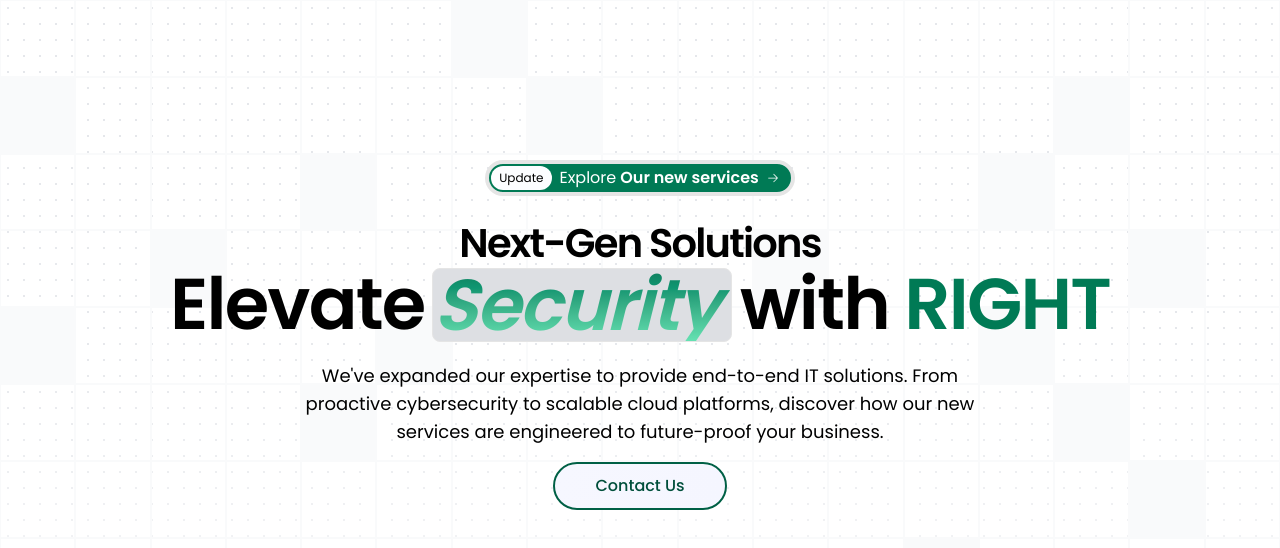
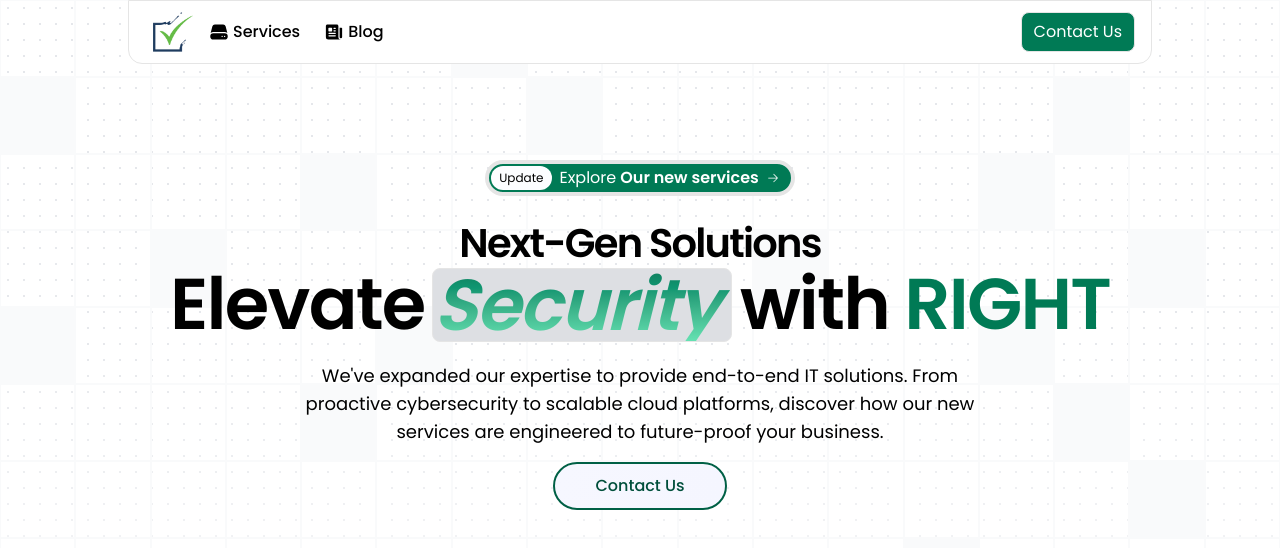
Before and after one commit to hazemhusseinv7/right, a Next.js app: page / in a window 1280 px wide. Shown: the top 548 px of the page. Built offline with nearby package versions, Linux system fonts and the light colour scheme; grey boxes are pictures that could not be loaded.

Commit message:
Added Header component

```diff
--- a/app/layout.tsx
+++ b/app/layout.tsx
@@ -1,6 +1,7 @@
 import type { Metadata } from "next";
 import { Poppins } from "next/font/google";
 import "./globals.css";
+import Header from "@/components/Header";
 
 const poppins = Poppins({
   variable: "--font-poppins",
@@ -19,8 +20,9 @@ export default function RootLayout({
   children: React.ReactNode;
 }>) {
   return (
-    <html lang="en">
+    <html lang="en" className="scroll-smooth">
       <body className={`${poppins.variable} font-poppins antialiased`}>
+        <Header />
         {children}
       </body>
     </html>
--- /dev/null
+++ b/components/Header.tsx
@@ -0,0 +1,136 @@
+"use client";
+import { useMediaQuery } from "@/hooks/use-media-query";
+import { cn } from "@/lib/utils";
+import { AlignJustify, X } from "lucide-react";
+import Image from "next/image";
+import Link from "next/link";
+import { usePathname } from "next/navigation";
+import { useState } from "react";
+import { HiServer, HiNewspaper } from "react-icons/hi2";
+import { Drawer } from "vaul";
+
+export function XIcon(props: React.SVGProps<SVGSVGElement>) {
+  return (
+    <svg
+      role="img"
+      viewBox="0 0 24 24"
+      xmlns="http://www.w3.org/2000/svg"
+      {...props}
+    >
+      <title>X</title>
+      <path d="M18.901 1.153h3.68l-8.04 9.19L24 22.846h-7.406l-5.8-7.584-6.638 7.584H.474l8.6-9.83L0 1.154h7.594l5.243 6.932ZM17.61 20.644h2.039L6.486 3.24H4.298Z" />
+    </svg>
+  );
+}
+
+const Header = () => {
+  const isMobile = useMediaQuery("(max-width: 992px)");
+  const pathname = usePathname();
+  const [isOpen, setIsOpen] = useState(false);
+
+  const navItems = [
+    { href: "#", label: "Services", icon: HiServer },
+    { href: "#", label: "Blog", icon: HiNewspaper },
+  ];
+  return (
+    <header className="w-full top-0 z-10 absolute lg:z-10 lg:flex lg:items-center lg:px-8 lg:py-0 text-primary-foreground">
+      <div className="flex md:max-w-screen-lg mx-auto w-full items-center relative justify-between  h-16 px-4  p-2 bg-white border dark:border-neutral-800 border-neutral-200   rounded-b-xl  dark:bg-zinc-950">
+        {isMobile && (
+          <Drawer.Root direction="left" open={isOpen} onOpenChange={setIsOpen}>
+            <Drawer.Trigger className="px-3 text-white h-10 grid place-content-center bg-linear-to-b from-emerald-600 from-100% to-emerald-700  w-fit rounded-lg">
+              <AlignJustify />
+            </Drawer.Trigger>
+            <Drawer.Portal>
+              <Drawer.Overlay className="fixed inset-0 bg-black/40 z-50" />
+              <Drawer.Content
+                className="left-2 top-2 bottom-2 fixed z-50 outline-none w-72 flex"
+                style={
+                  {
+                    "--initial-transform": "calc(100% + 8px)",
+                  } as React.CSSProperties
+                }
+              >
+                <div className="dark:bg-black bg-white border border-neutral-200 dark:border-neutral-800 p-2 h-full w-full grow flex flex-col rounded-[16px]">
+                  <div className="w-full flex justify-between mb-2">
+                    <Link href="/" className="  flex items-center pl-2">
+                      <div className="text-zinc-950 dark:text-white flex gap-2 items-center">
+                        <Image
+                          src="/logo/icon.png"
+                          width={40}
+                          height={40}
+                          alt="Logo"
+                          className="size-10"
+                        />
+                      </div>
+                    </Link>
+                    <button
+                      className="rounded-md w-fit bg-neutral-950 px-3 py-2.5 text-sm font-semibold text-white shadow-sm hover:bg-neutral-800 focus-visible:outline focus-visible:outline-2 focus-visible:outline-offset-2 focus-visible:outline-gray-600"
+                      onClick={() => setIsOpen(false)}
+                    >
+                      <X />
+                    </button>
+                  </div>
+                  {navItems.map((item) => (
+                    <Link
+                      key={item.href}
+                      href={item.href}
+                      className={cn(
+                        "cursor-pointer gap-1 select-none p-2 dark:hover:text-blue-200 hover:text-base-blue rounded-md transition-colors duration-200 flex items-center justify-start",
+                        pathname.startsWith(item.href) &&
+                          "dark:text-blue-200 dark:border dark:border-blue-950 text-base-blue dark:bg-neutral-900 bg-neutral-200"
+                      )}
+                    >
+                      <item.icon size={20} />
+                      <span>{item.label}</span>
+                    </Link>
+                  ))}
+                </div>
+              </Drawer.Content>
+            </Drawer.Portal>
+          </Drawer.Root>
+        )}
+        {!isMobile && (
+          <>
+            <nav className="flex gap-2 items-center font-medium">
+              <Link href="/" className="  flex items-center pl-2">
+                <div className="text-zinc-950 dark:text-white flex gap-2 items-center">
+                  <Image
+                    src="/logo/icon.png"
+                    width={40}
+                    height={40}
+                    alt="Logo"
+                    className="size-10"
+                  />
+                </div>
+              </Link>
+              {navItems.map((item) => (
+                <Link
+                  key={item.href}
+                  href={item.href}
+                  className={cn(
+                    "cursor-pointer gap-1 select-none p-2 dark:hover:text-blue-200 hover:text-base-blue text-black dark:text-white  rounded-md transition-colors duration-200 flex items-center justify-center",
+                    pathname.startsWith(item.href) &&
+                      "dark:text-blue-200 dark:border dark:border-blue-950 text-base-blue dark:bg-neutral-900 bg-neutral-200"
+                  )}
+                >
+                  <item.icon size={20} />
+                  <span>{item.label}</span>
+                </Link>
+              ))}
+            </nav>
+          </>
+        )}
+        <nav className="flex items-center gap-2">
+          <Link
+            href="#"
+            className=" bg-emerald-700 text-white border dark:border-neutral-800 border-neutral-200 h-10 items-center flex justify-center px-3 rounded-md"
+          >
+            Contact Us
+          </Link>
+        </nav>
+      </div>
+    </header>
+  );
+};
+
+export default Header;
--- a/eslint.config.mjs
+++ b/eslint.config.mjs
@@ -13,6 +13,11 @@ const eslintConfig = defineConfig([
     "build/**",
     "next-env.d.ts",
   ]),
+  {
+    rules: {
+      "@typescript-eslint/no-explicit-any": "off",
+    },
+  },
 ]);
 
 export default eslintConfig;
--- a/package.json
+++ b/package.json
@@ -12,11 +12,14 @@
     "@radix-ui/react-slot": "^1.2.4",
     "class-variance-authority": "^0.7.1",
     "clsx": "^2.1.1",
+    "lucide-react": "^0.555.0",
     "motion": "^12.23.24",
     "next": "16.0.5",
     "react": "19.2.0",
     "react-dom": "19.2.0",
-    "tailwind-merge": "^3.4.0"
+    "react-icons": "^5.5.0",
+    "tailwind-merge": "^3.4.0",
+    "vaul": "^1.1.2"
   },
   "devDependencies": {
     "@tailwindcss/postcss": "^4",
```
Also changed, not shown: 1 other file (tests, documents, lock files or other folders).
